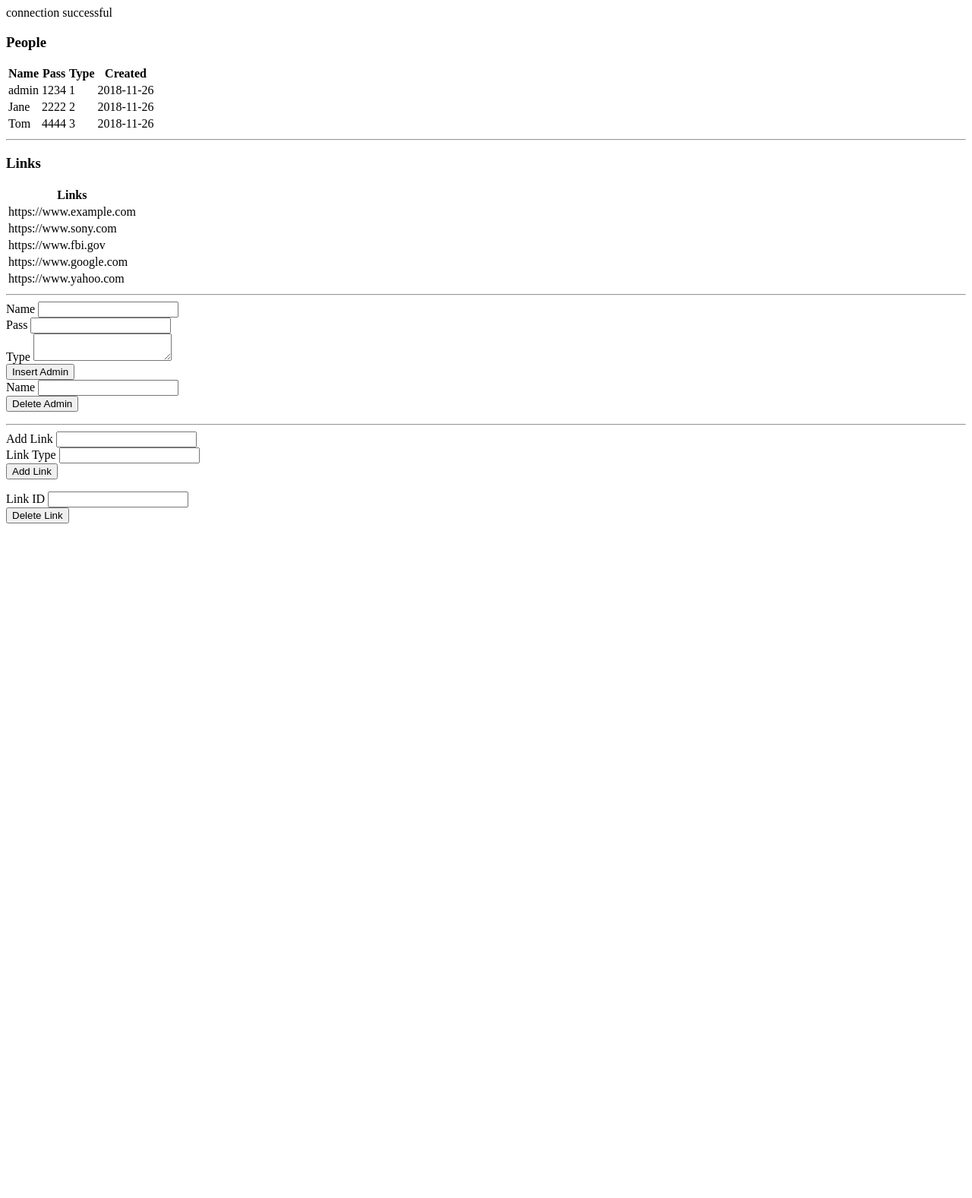
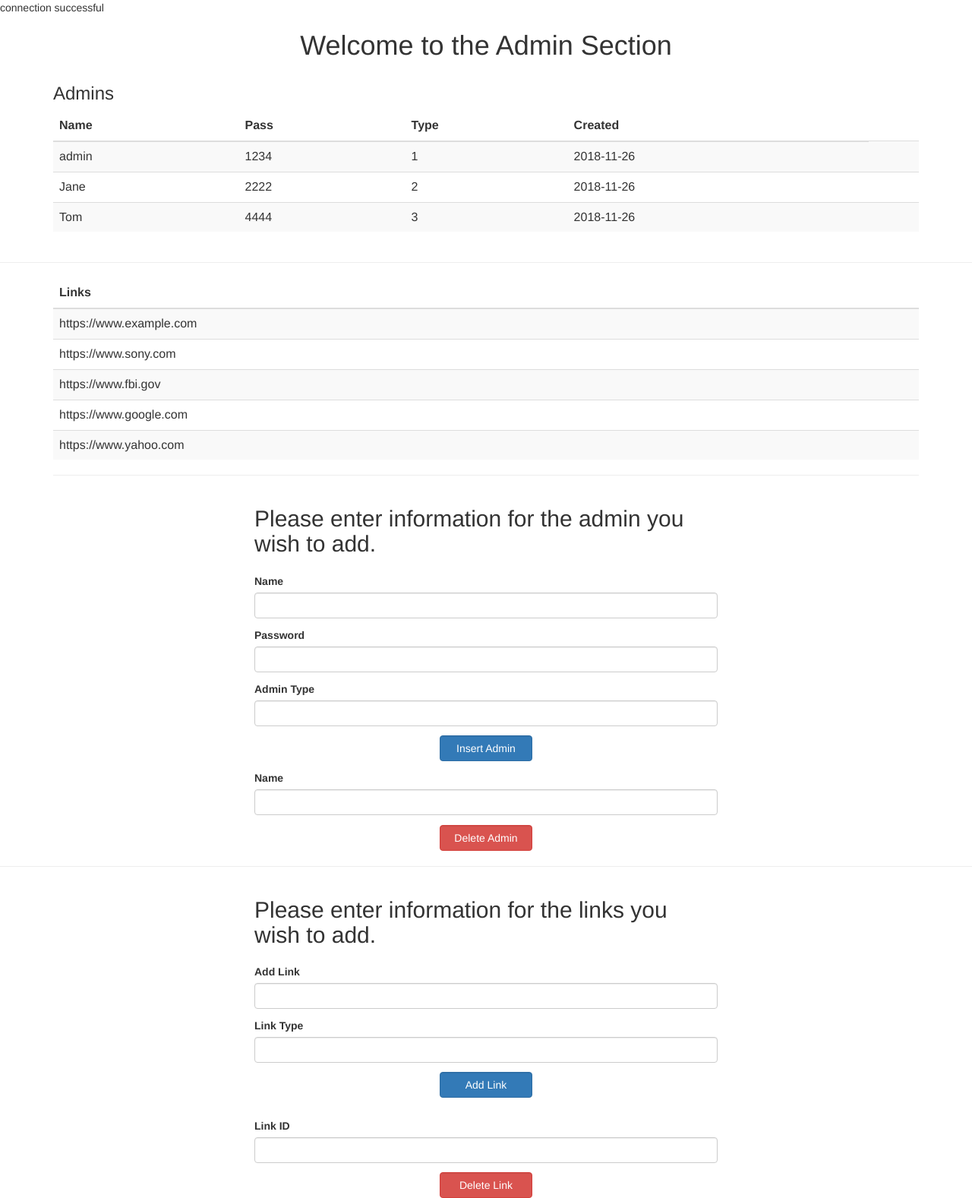
Before and after one commit to Workoutproblems/se_webapp2, a PHP site: page / in a window 1280 px wide. Shown: the whole page at 76% size. Before the commit the page ends 689 px from the top, so only its background shows below. Run offline with PHP 8.4, Linux system fonts and the light colour scheme; data comes from the database, SQL or seed files in the repository; data that the repository does not hold is empty.

Commit message:
admin section front-end complete
Signed-off-by: nabilahsan <nabilahsan95@gmail.com>

```diff
--- a/connect.php
+++ b/connect.php
@@ -3,7 +3,7 @@
 //     $db = new mysqli('localhost', 'root', 'root', 'app');
 
 //Nabil
-$db = new mysqli('localhost', 'user2', 'Hershey@2018', 'login');
+$db = new mysqli('localhost', 'user2', 'Hershey@2018', 'app');
 
 
      if ($db->connect_errno) {
--- a/index.php
+++ b/index.php
@@ -113,25 +113,37 @@
 ?>
 <!DOCTYPE html>
 <html>
+
 <head>
-
+     <meta charset="UTF-8">
+     <title>Login</title>
+     <link rel="stylesheet" type="text/css" href="styles.css">
+     <!-- Latest compiled and minified CSS -->
+     <link rel="stylesheet" href="https://maxcdn.bootstrapcdn.com/bootstrap/3.3.7/css/bootstrap.min.css" integrity="sha384-BVYiiSIFeK1dGmJRAkycuHAHRg32OmUcww7on3RYdg4Va+PmSTsz/K68vbdEjh4u"
+          crossorigin="anonymous">
      <title>People DB</title>
 
 </head>
+
 <body>
-     <h3>People</h3>
+     <div id="heading" class="container">
+          <h1>Welcome to the Admin Section</h1>
+     </div>
      <?php
      if(!count($records)){
                echo 'No records';
      } else {
      ?>
-          <table>
+     <div class="container">
+
+          <h3>Admins</h3>
+          <table class="table table-striped">
                <thead>
                     <tr>
-                         <th>Name</th>
-                         <th>Pass</th>
-                         <th>Type</th>
-                         <th>Created</th>
+                         <th col="scope">Name</th>
+                         <th col="scope">Pass</th>
+                         <th col="scope">Type</th>
+                         <th col="scope">Created</th>
                     </tr>
                </thead>
                <tbody>
@@ -139,17 +151,29 @@
                          foreach ($records as $r) {
                          ?>
                     <tr>
-                                   <td><?php echo $r->first_name; ?></td>
-                                   <td><?php echo $r->last_name; ?></td>
-                                   <td><?php echo $r->bio; ?></td>
-                                   <td><?php echo $r->created; ?></td>
-                                   <td><?php echo $r->twitter_handel; ?></td>
+                         <td>
+                              <?php echo $r->first_name; ?>
+                         </td>
+                         <td>
+                              <?php echo $r->last_name; ?>
+                         </td>
+                         <td>
+                              <?php echo $r->bio; ?>
+                         </td>
+                         <td>
+                              <?php echo $r->created; ?>
+                         </td>
+                         <td>
+                              <?php echo $r->twitter_handel; ?>
+                         </td>
                     </tr>
                     <?php
                          }
                          ?>
                </tbody>
           </table>
+     </div>
+
      <?php
      }
      ?>
@@ -157,18 +181,16 @@
 
 
 
-
-     <h3>Links</h3>
+     <div class="container">
           <?php
      if(!count($links)){
                echo 'No records';
      } else {
      ?>
-          <table>
+          <table class="table table-striped">
                <thead>
                     <tr>
-                         <th>Links</th>
-
+                         <th col="scope">Links</th>
                     </tr>
                </thead>
                <tbody>
@@ -176,7 +198,9 @@
                          foreach ($links as $r) {
                          ?>
                     <tr>
-                                   <td><?php echo $r->address; ?></td>
+                         <td>
+                              <?php echo $r->address; ?>
+                         </td>
 
                     </tr>
                     <?php
@@ -188,83 +212,65 @@
      }
      ?>
           <hr>
+     </div>
 
 
 
-
-
-
-
-
-
-
-
-     <form action="" method="post">
-
+     <form id="AdminAdd" class="form-group container" action="" method="post">
+          <h2>Please enter information for the admin you wish to add.</h2>
           <div class="field">
                <label for="first_name">Name</label>
-               <input type="text" name="first_name" id="first_name" autocomplete="off">
+               <input type="text" name="first_name" class="form-control" id="first_name" autocomplete="off">
           </div>
 
           <div class="field">
-               <label for="last_name">Pass</label>
-               <input type="text" name="last_name" id="last_name" autocomplete="off">
+               <label for="last_name">Password</label>
+               <input type="text" name="last_name" class="form-control" id="last_name" autocomplete="off">
           </div>
 
           <div class="field">
-               <label for="bio">Type</label>
-               <textarea name="bio" id="bio"></textarea>
+               <label for="bio">Admin Type</label>
+               <input class="form-control" name="bio" id="bio"></input>
           </div>
 
-          <input type="submit" value="Insert Admin">
+          <input id="insertBtn" class="form-control btn btn-primary" type="submit" value="Insert Admin">
 
           <div class="field">
                <label for="bio">Name</label>
-               <input type="text" name="Name" id="Name"></textarea>
+               <input class="form-control" type="text" name="Name" id="Name"></textarea>
           </div>
-          <input type="submit" value="Delete Admin">
+          <input id="insertBtn" class="form-control btn btn-danger" type="submit" value="Delete Admin">
 
      </form>
 
      <hr>
 
-     <form action="" method="post">
-
+     <form id="LinkAdd" class="form-group container" action="" method="post">
+     <h2>Please enter information for the links you wish to add.</h2>
 
           <div class="field">
                <label for="bio">Add Link</label>
-               <input type="text" name="addlink" id="addlink"></textarea>
+               <input class="form-control" type="text" name="addlink" id="addlink">
           </div>
           <div class="field">
                <label for="bio">Link Type</label>
-               <input type="text" name="linktype" id="linktype"></textarea>
+               <input class="form-control" type="text" name="linktype" id="linktype">
           </div>
-          <input type="submit" value="Add Link">
+          <input id="insertBtn" class="form-control btn btn-primary" type="submit" value="Add Link">
 
      </form>
 
-
-
-
-
-
-     <form action="" method="post">
+     <form id="LinkAdd" class="form-group container" action="" method="post">
 
 
           <div class="field">
                <label for="bio">Link ID</label>
-               <input type="text" name="deletelink" id="deletelink"></textarea>
+               <input class="form-control" type="text" name="deletelink" id="deletelink">
           </div>
-          <input type="submit" value="Delete Link">
+          <input id="insertBtn" class="form-control btn btn-danger" type="submit" value="Delete Link">
 
      </form>
 
+</body>
 
-
-
-
-
-
-
-</body>
 </html>
--- a/styles.css
+++ b/styles.css
@@ -1,25 +1,21 @@
 html,
 body {
-  width: 100%;
-  height: 100%;
-}
-
-* {
-  letter-spacing: 1.5px;
+    width: 100%;
+    height: 100%;
 }
 
 body {
-  background-color: white;
+    background-color: white;
 }
 
 /* Login Form */
-#loginbox h1{
+#loginbox h1 {
     margin-top: 10%;
     text-align: center;
     font-weight: bold;
 }
 
-#logincred{
+#logincred {
     display: flex;
     flex-direction: column;
     justify-content: center;
@@ -27,7 +23,7 @@ body {
     width: 30%;
 }
 
-#pwd{
+#pwd {
     margin-top: 5%;
 }
 
@@ -39,3 +35,51 @@ body {
 }
 
 /* Main Application */
+
+/* Admin Addition Section */
+
+#heading{
+    text-align: center;
+}
+#AdminAdd {
+    width: 50%;
+
+    display: flex;
+    justify-content: center;
+    flex-direction: column;
+}
+
+#AdminAdd .field {
+    margin-top: 2%;
+}
+
+#AdminAdd #insertBtn {
+    width: 20%;
+    margin-left: auto;
+    margin-right: auto;
+    margin-top: 2%;
+}
+
+/* Link Addition Section */
+
+#LinkAdd {
+    width: 50%;
+    display: flex;
+    justify-content: center;
+    flex-direction: column;
+}
+
+#LinkAdd:last-child{
+    margin-bottom: 10%;
+}
+
+#LinkAdd .field {
+    margin-top: 2%;
+}
+
+#LinkAdd #insertBtn {
+    width: 20%;
+    margin-left: auto;
+    margin-right: auto;
+    margin-top: 2%;
+}
```
Also changed, not shown: indexAdmins.php (+14 -4 lines). Lines whose indentation alone changed are shown as unchanged.
